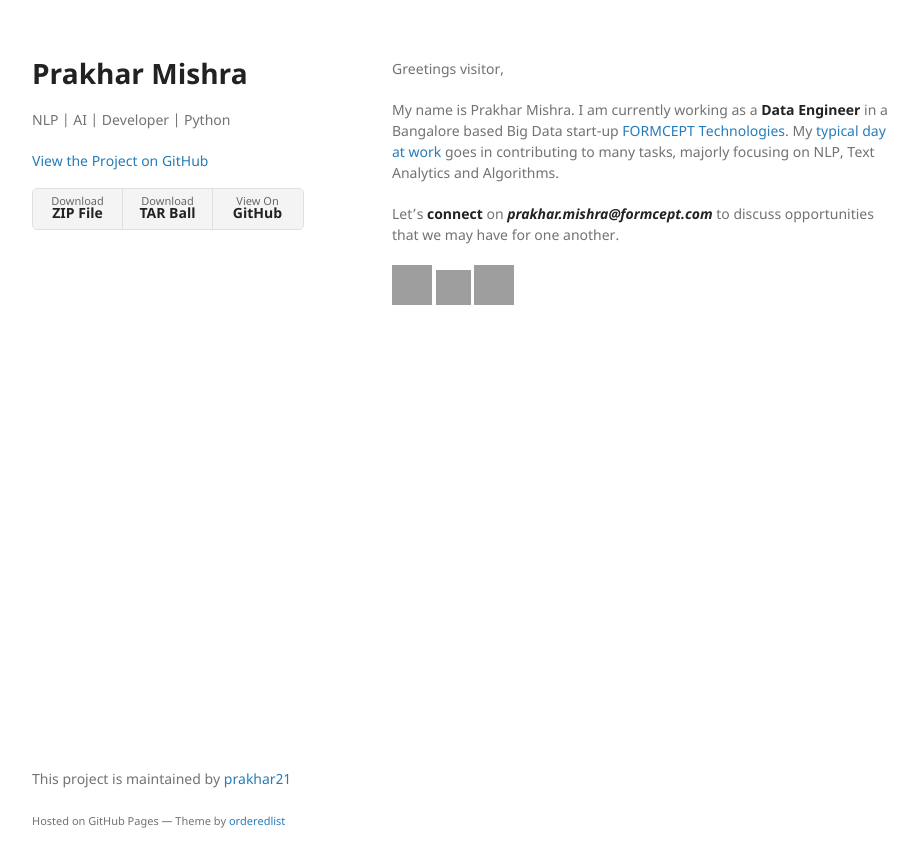
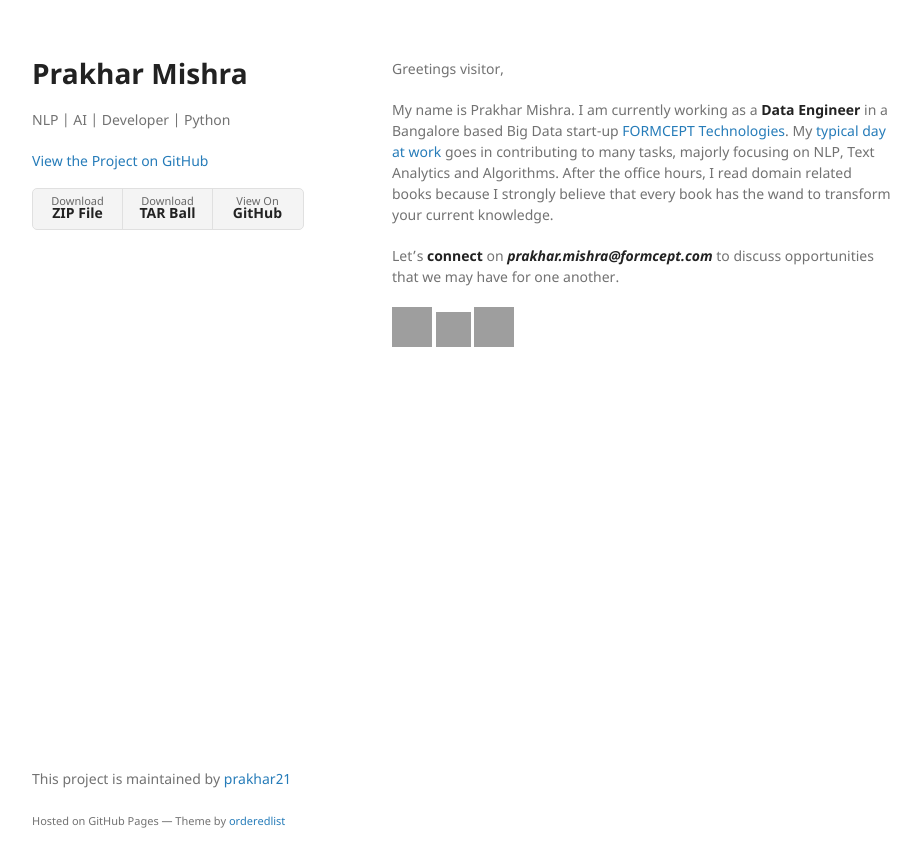
Before and after one commit to prakhar21/profile, a Jekyll site: the page built from index.md, in a window 1280 px wide. Shown: the top 867 px of the page, without its empty margins (178-1099 px from the left). Built offline with Jekyll 4.4.1, drawn with Linux system fonts in a browser that asks for light colours; grey boxes are pictures that could not be loaded.

```diff
--- a/index.md
+++ b/index.md
@@ -4,7 +4,7 @@
 
 Greetings visitor,
 
-My name is Prakhar Mishra. I am currently working as a **Data Engineer** in a Bangalore based Big Data start-up [FORMCEPT Technologies](http://www.formcept.com). My [typical day at work](day-at-work) goes in contributing to many tasks, majorly focusing on NLP, Text Analytics and Algorithms.
+My name is Prakhar Mishra. I am currently working as a **Data Engineer** in a Bangalore based Big Data start-up [FORMCEPT Technologies](http://www.formcept.com). My [typical day at work](day-at-work) goes in contributing to many tasks, majorly focusing on NLP, Text Analytics and Algorithms. After the office hours, I read domain related books because I strongly believe that every book has the wand to transform your current knowledge.
 
 
 Let's **connect** on ***prakhar.mishra@formcept.com*** to discuss opportunities that we may have for one another.
--- /dev/null
+++ b/temp.py
@@ -0,0 +1 @@
+import csv
```
